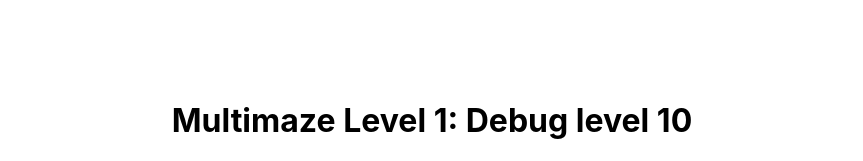
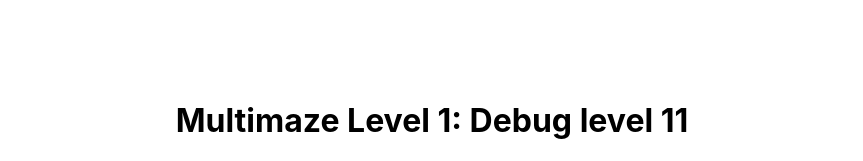
Before and after one commit to polkerty/multimaze, a Next.js app: page / in a window 1280 px wide. Shown: the top 161 px of the page, without its empty margins (208-1071 px from the left). Built offline with nearby package versions, Linux system fonts and the light colour scheme.

Commit message:
Update pages/levels.json, pages/level.js files

```diff
--- a/pages/level.js
+++ b/pages/level.js
@@ -39,12 +39,15 @@ export default class Level extends Component {
     }
 
     move(dx, dy) {
-        let newBoard = removePlayers(softDeepCopy(this.state.board));
+        let newBoard = softDeepCopy(this.state.board);
         let playerSquares = this.getPlayerSquares();
 
         let deathByes = [];
 
         for (const [x, y] of playerSquares) {
+            if (newBoard[x][y].indexOf(TOKEN.PLAYER1) > -1){
+                newBoard[x][y].splice(TOKEN.PLAYER1, 1)
+            }
             let newX = x + dx, newY = y + dy;
             if (!this.isValidPosition(newX, newY)) continue;
 
--- a/pages/levels.json
+++ b/pages/levels.json
@@ -1,6 +1,6 @@
 [
 {
-    "name": "Debug level 10",
+    "name": "Debug level 11",
     "definition": [[[1], [4], [4], [4], [4], [4], [4], [1]], [[1], [], [], [], [], [], [3], [1]], [[1], [], [], [], [], [], [], [1]], [[1], [], [], [],
 [], [], [], [1]], [[1], [], [], [1], [5], [], [5], [1]], [[1], [], [], [], [1], [], [], [1]], [[1], [2], [], [2], [], [], [], [1]], [[1], [1], [1], [1], [1], [1], [1], [1]]]
   },
```
